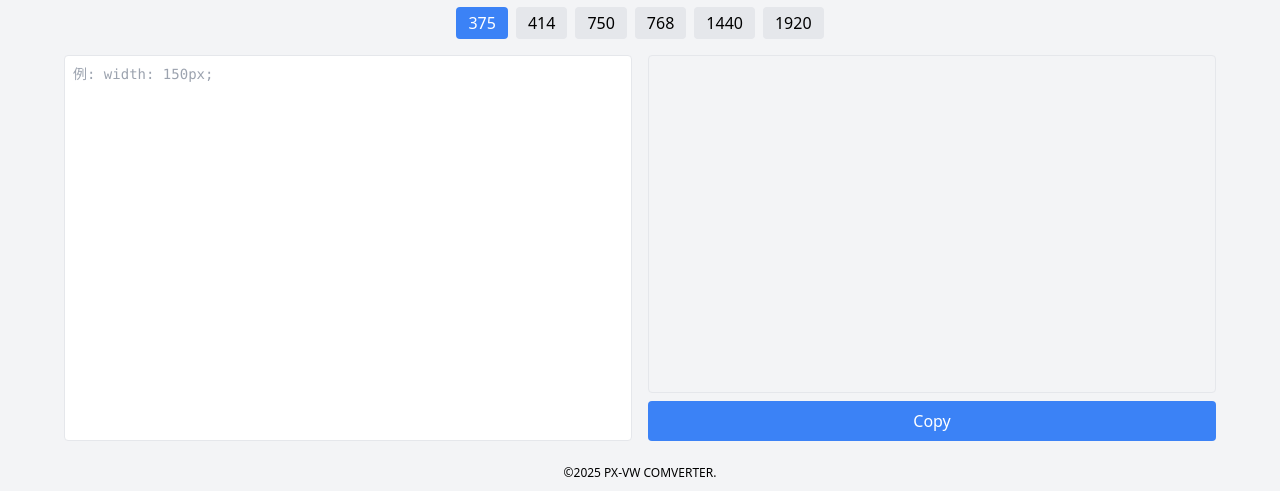
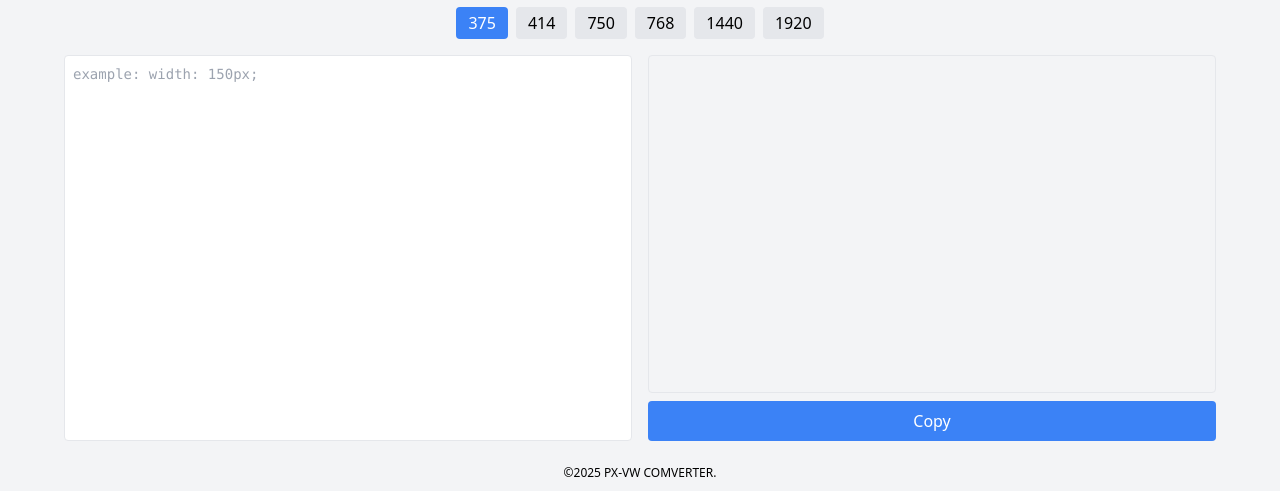
Before and after one commit to ryuch0823/px-vw-converter, a Next.js app: page / in a window 1280 px wide. Shown: the part 287-778 px from the top of the page. Built offline with nearby package versions, Linux system fonts and the light colour scheme.

Commit message:
Update something

```diff
--- a/components/Converter.tsx
+++ b/components/Converter.tsx
@@ -130,7 +130,7 @@ function ConverterInner({ i18nInstance }: { i18nInstance: i18n }) {
           onChange={(e: ChangeEvent<HTMLTextAreaElement>) =>
             setPxInput(e.target.value)
           }
-          placeholder="例: width: 150px;"
+          placeholder="example: width: 150px;"
           className="w-full md:w-1/2 h-[50vh] md:h-full p-2 border rounded resize-none font-mono text-sm leading-5 bg-white"
         />
 
```
